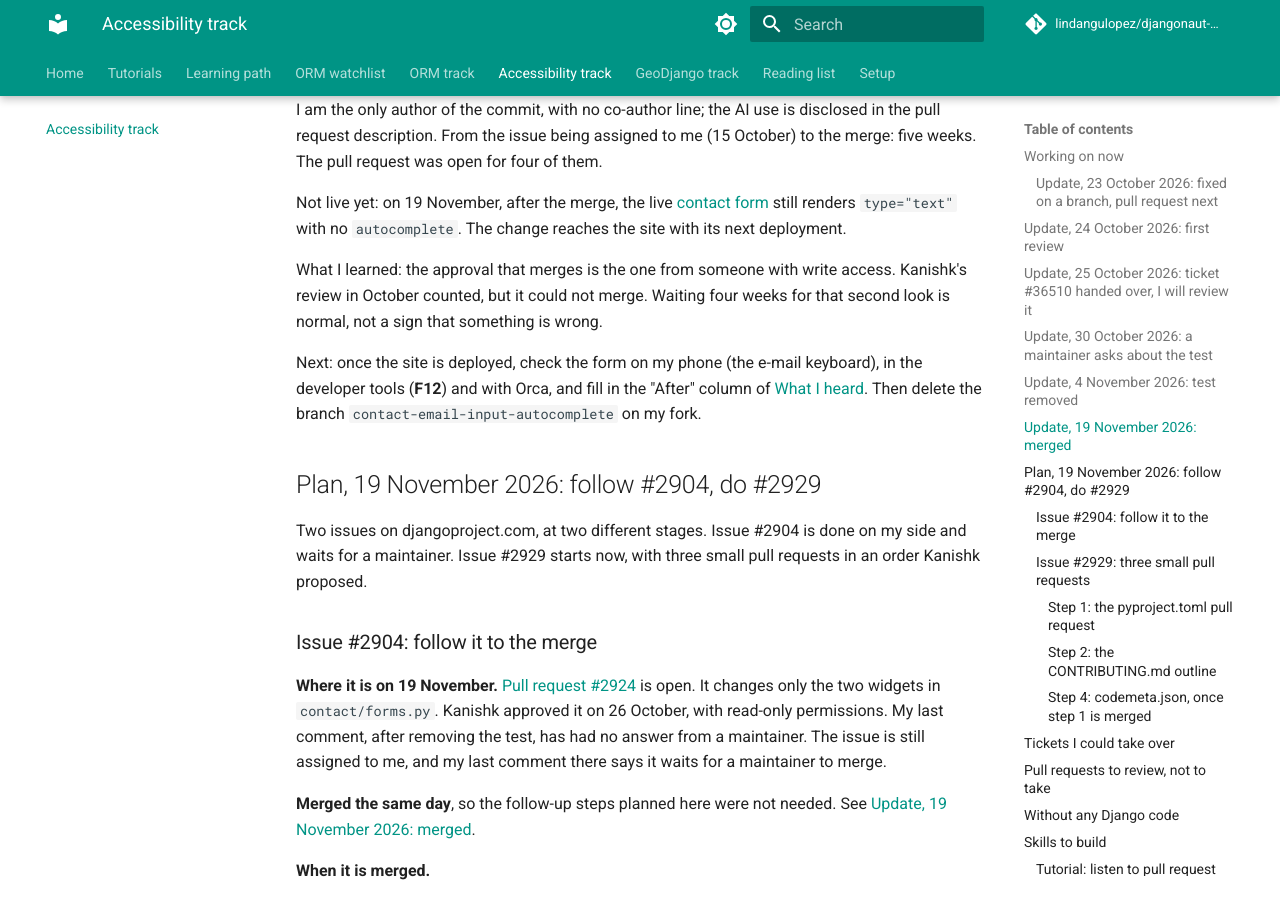
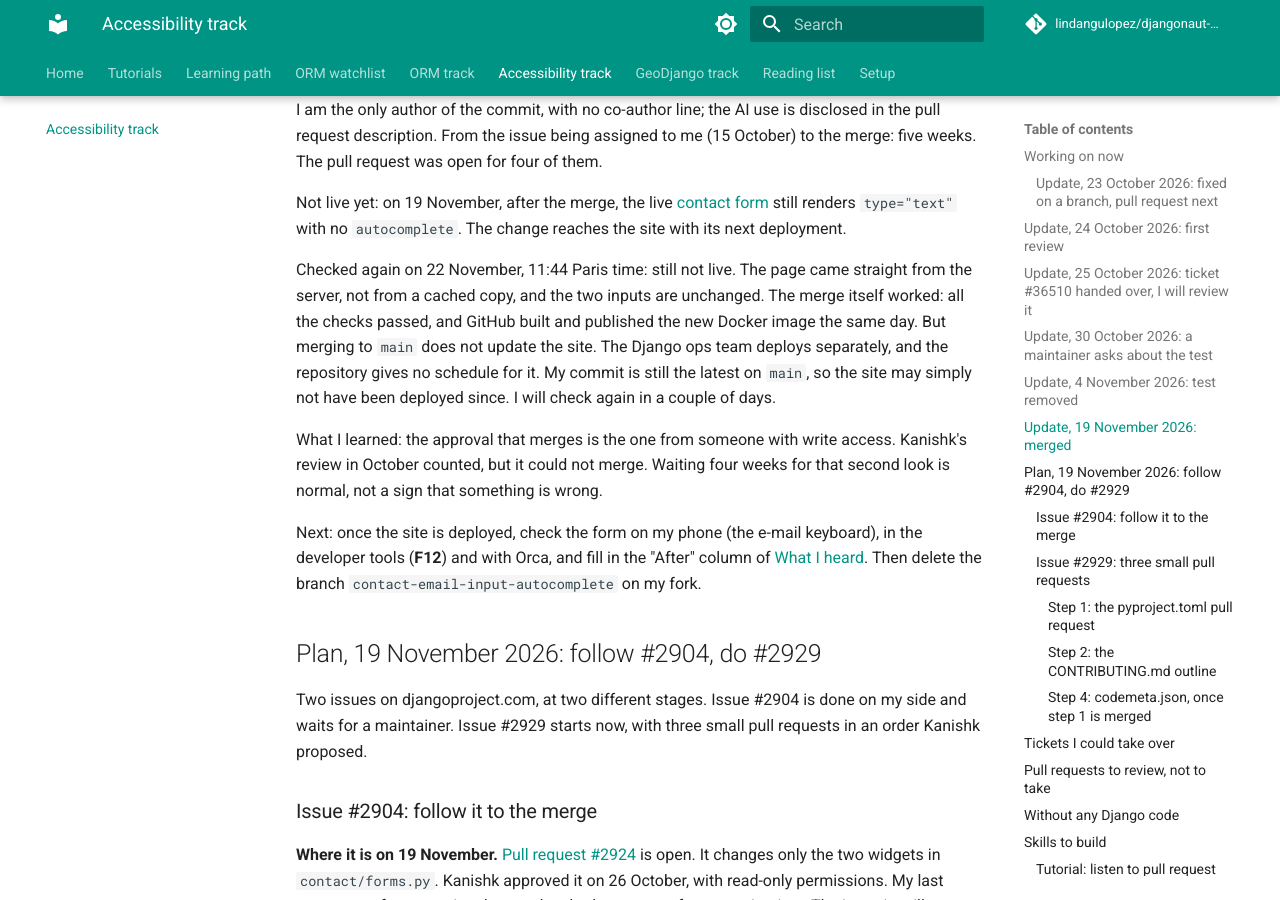
Before and after one commit to lindangulopez/djangonaut-session7, an MkDocs documentation site: the page built from docs/accessibility-track.md, in a window 1280 px wide and 900 px high, scrolled down 4828 px. Built offline with MkDocs 1.6.1 and Material for MkDocs 9.7.7, drawn with Linux system fonts in a browser that asks for light colours; comment, search, counter and statistics services are not loaded.

Commit message:
Accessibility track: #2904 fix still not live on 22 November

```diff
--- a/docs/accessibility-track.md
+++ b/docs/accessibility-track.md
@@ -127,6 +127,8 @@ name = forms.CharField(
 I am the only author of the commit, with no co-author line; the AI use is disclosed in the pull request description. From the issue being assigned to me (15 October) to the merge: five weeks. The pull request was open for four of them.
 
 Not live yet: on 19 November, after the merge, the live [contact form](https://www.djangoproject.com/contact/foundation/) still renders `type="text"` with no `autocomplete`. The change reaches the site with its next deployment.
+
+Checked again on 22 November, 11:44 Paris time: still not live. The page came straight from the server, not from a cached copy, and the two inputs are unchanged. The merge itself worked: all the checks passed, and GitHub built and published the new Docker image the same day. But merging to `main` does not update the site. The Django ops team deploys separately, and the repository gives no schedule for it. My commit is still the latest on `main`, so the site may simply not have been deployed since. I will check again in a couple of days.
 
 What I learned: the approval that merges is the one from someone with write access. Kanishk's review in October counted, but it could not merge. Waiting four weeks for that second look is normal, not a sign that something is wrong.
 
```
